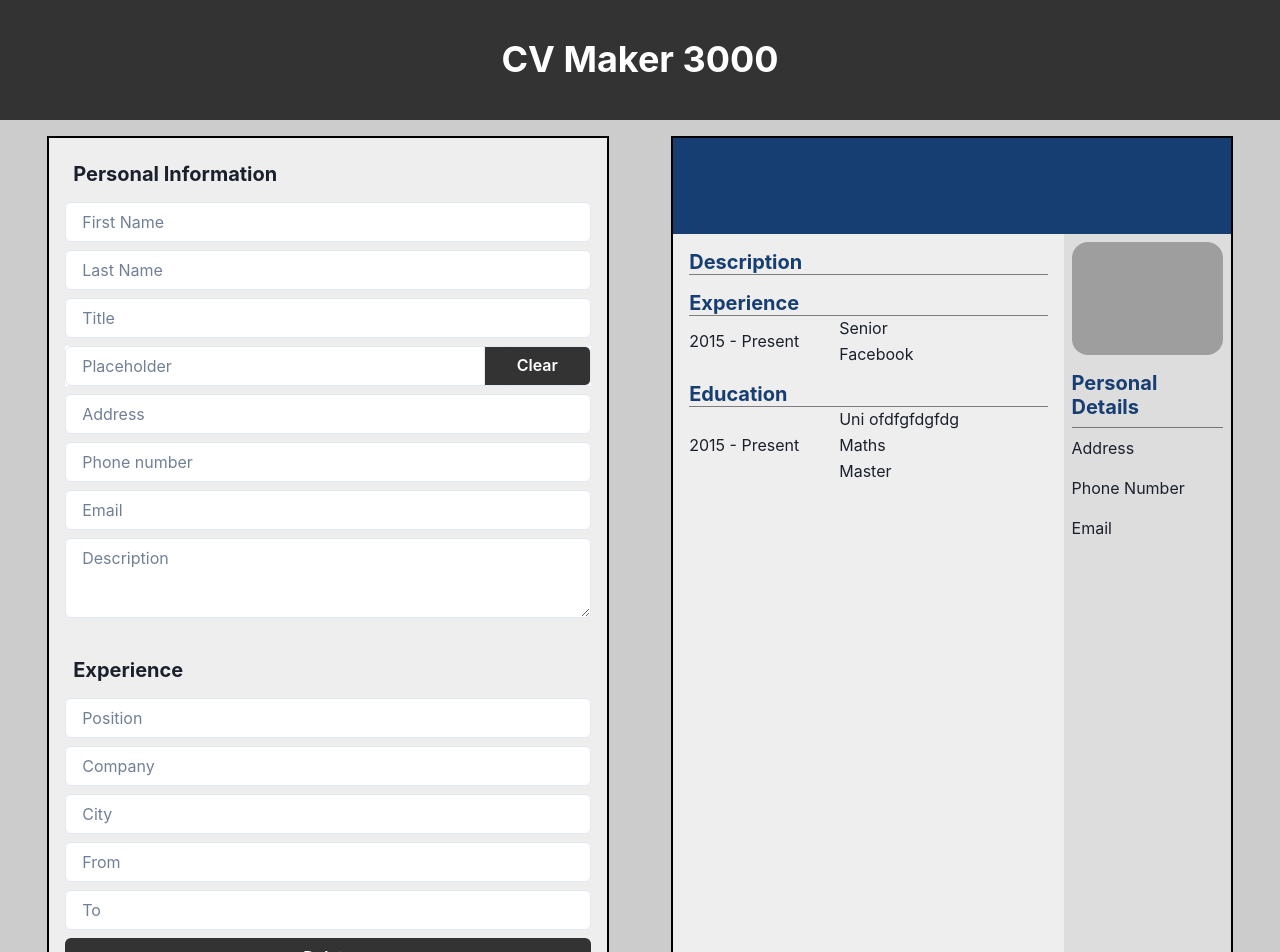
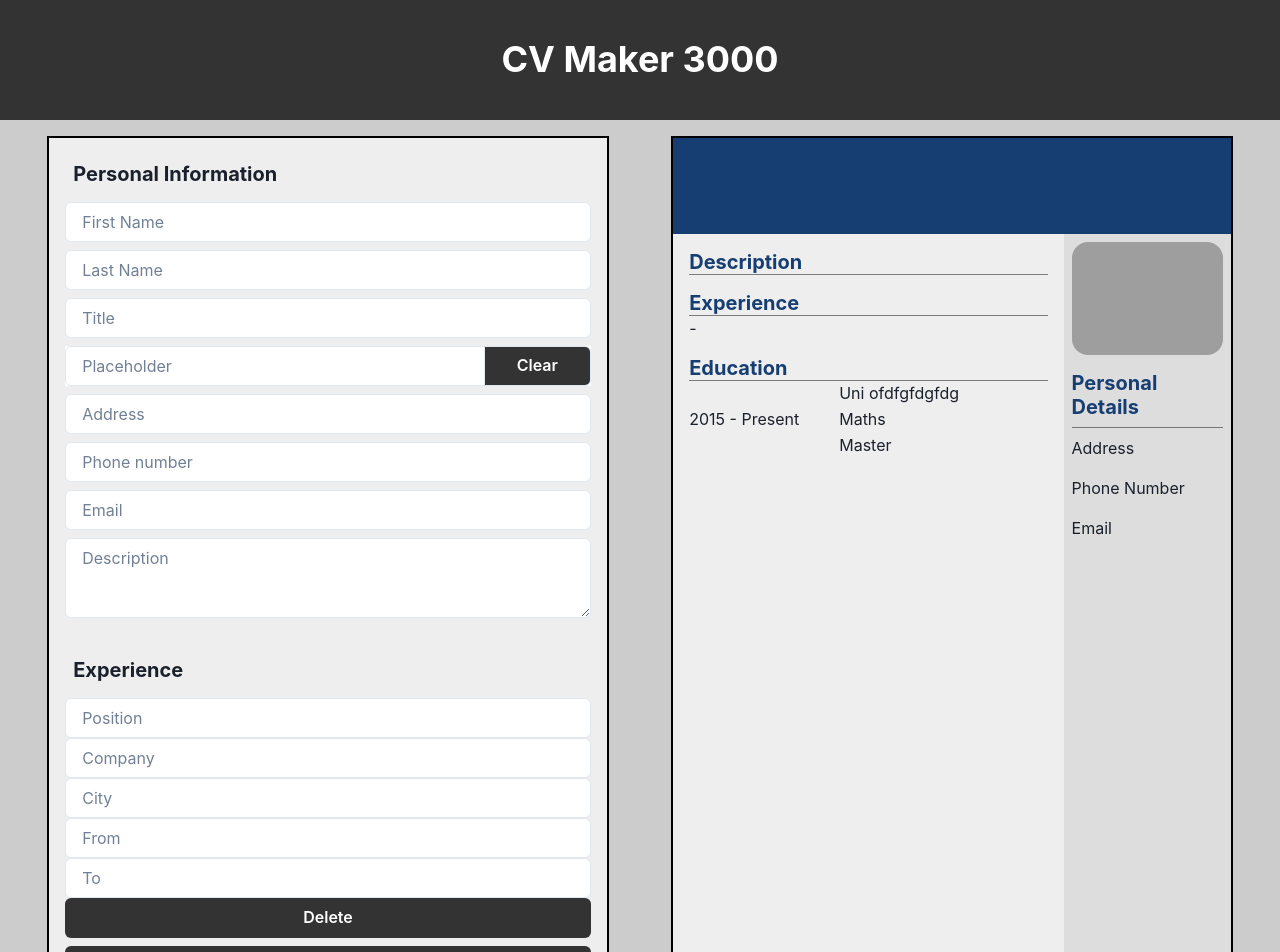
Before and after one commit to Vik-C204/cv, a React (Create React App) app: page / in a window 1280 px wide. Shown: the top 952 px of the page. Built offline with nearby package versions, Linux system fonts and the light colour scheme; grey boxes are pictures that could not be loaded.

Commit message:
Can now add unlimited experience sections

```diff
--- a/src/App.js
+++ b/src/App.js
@@ -23,6 +23,69 @@ const App = () => {
     const [email, setEmail] = useState("");
     const [description, setDescription] = useState("");
 
+    const [exp, setExp] = useState({ experience: [{
+        id: uniqid(),
+        position: "",
+        company: "",
+        city: "",
+        from: "",
+        to: "",
+    },]})
+
+    const handleChangeExperience = (e, id) => {
+        const { name, value } = e.target
+
+        setExp((prevState) => {
+            const newExperience = prevState.experience.map((experienceItem) => {
+                if (experienceItem.id === id) {
+                    return { ...experienceItem, [name]: value }
+                }
+                return experienceItem
+            })
+            return { ...prevState, experience: [...newExperience] }
+        })
+    }
+
+
+
+
+
+    const handleAddExperience = () => {
+        setExp((prevState) => ({
+            ...prevState,
+            experience: [
+                ...prevState.experience,
+                {
+                    id: uniqid(),
+                    position: '',
+                    company: '',
+                    city: '',
+                    from: '',
+                    to: '',
+                },
+            ],
+        }))
+    }
+
+    const handleDeleteExperience = (id) => {
+        setExp((prevState) => {
+            const newExperience = prevState.experience.filter(
+                (experienceItem) => experienceItem.id !== id
+            )
+            return { ...prevState, experience: [...newExperience] }
+        })
+    }
+
+
+
+    const [position, setPosition] = useState("");
+    const [company, setCompany] = useState("");
+    const [city, setCity] = useState("");
+    const [from, setFrom] = useState("");
+    const [to, setTo] = useState("");
+
+
+
     const theme1 = useTheme();
 
 
@@ -39,7 +102,9 @@ const App = () => {
                                                photo={photo} setPhoto={setPhoto}
                                                adress={address} setAddress={setAddress}
                                                phone={phone} setPhone={setPhone}
-                                               email={email} setEmail={setEmail}
+                                               email={email} setEmail={setEmail} handleChange={handleChangeExperience}
+                                               handleAdd={handleAddExperience} handleDelete={handleDeleteExperience}
+                                               exp={exp.experience}
                                                description={description} setDescription={setDescription}/> </Box>
                     <Box width={"45%"}> <Output firstName={firstName}
                                                 lastName={lastName}
@@ -48,6 +113,7 @@ const App = () => {
                                                 adress={address}
                                                 phone={phone}
                                                 email={email}
+                                                exp={exp.experience}
                                                 description={description}/>  </Box>
                 </Flex>
 
--- a/src/Components/Experience.js
+++ b/src/Components/Experience.js
@@ -1,19 +1,47 @@
 import React, { useState } from "react";
-import {Button, Heading, Input, Stack, Textarea} from "@chakra-ui/react";
+import {Box, Button, Heading, Input, Stack, Textarea} from "@chakra-ui/react";
 import { extendTheme } from "@chakra-ui/react"
 
-const Experience = () => {
+const Experience = (props) => {
+
+
+        const experienceItems = props.exp.map((e) => (
+            <Box>
+            <Input value={e.position} placeholder={"Position"} bgColor={"#ffffff"}
+                   onChange={(event) => props.handleChange(event, e.id) }/>
+            <Input value={e.position} placeholder={"Company"} bgColor={"#ffffff"}
+                   onChange={(event) => props.handleChange(event, e.id) }/>
+            <Input value={e.position} placeholder={"City"} bgColor={"#ffffff"}
+                   onChange={(event) => props.handleChange(event, e.id) }/>
+            <Input value={e.position} placeholder={"From"} bgColor={"#ffffff"}
+                   onChange={(event) => props.handleChange(event, e.id) }/>
+            <Input value={e.position} placeholder={"To"} bgColor={"#ffffff"}
+                   onChange={(event) => props.handleChange(event, e.id) }/>
+            <Button colorScheme='primary' variant={"solid"} onClick={() => props.handleDelete(e.id)}> Delete </Button>
+            </Box>
+        ))
+
 
 
     return <Stack p={4}>
+
         <Heading as={"h2"} size={"md"} p={2}> Experience </Heading>
-        <Input placeholder={"Position"} bgColor={"#ffffff"}/>
-        <Input placeholder={"Company"} bgColor={"#ffffff"}/>
-        <Input placeholder={"City"} bgColor={"#ffffff"}/>
-        <Input placeholder={"From"} bgColor={"#ffffff"}/>
-        <Input placeholder={"To"} bgColor={"#ffffff"}/>
-        <Button colorScheme='primary' variant={"solid"}> Delete </Button>
-        <Button colorScheme='primary' variant={"solid"}> Add </Button>
+        {props.exp.map((e) => (
+        <Box key={e.id}>
+            <Input value={e.position} placeholder={"Position"} bgColor={"#ffffff"} name={"position"}
+                   onChange={(event) => props.handleChange(event, e.id) }/>
+            <Input value={e.company} placeholder={"Company"} bgColor={"#ffffff"} name={"company"}
+                   onChange={(event) => props.handleChange(event, e.id) }/>
+            <Input value={e.city} placeholder={"City"} bgColor={"#ffffff"} name={"city"}
+                   onChange={(event) => props.handleChange(event, e.id) }/>
+            <Input value={e.from} placeholder={"From"} bgColor={"#ffffff"} name={"from"}
+                   onChange={(event) => props.handleChange(event, e.id) }/>
+            <Input value={e.to} placeholder={"To"} bgColor={"#ffffff"} name={"to"}
+                   onChange={(event) => props.handleChange(event, e.id) }/>
+            <Button  width={"100%"} colorScheme='primary' variant={"solid"} onClick={() => props.handleDelete(e.id)}> Delete </Button>
+        </Box>
+        ))}
+        <Button colorScheme='primary' variant={"solid"} onClick={props.handleAdd}> Add </Button>
 
 
 
--- a/src/Components/First.js
+++ b/src/Components/First.js
@@ -3,7 +3,7 @@ import General from "./General.js"
 import Experience from "./Experience";
 import Education from "./Education";
 import App from "../App";
-import {Box, Button} from "@chakra-ui/react";
+import {Box, Button, Heading} from "@chakra-ui/react";
 
 const First = (props) => {
     return <Box bgColor={"#eeeeee"} border={"2px solid black"}>
@@ -15,7 +15,8 @@ const First = (props) => {
                  phone={props.phone} setPhone={props.setPhone}
                  email={props.email} setEmail={props.setEmail}
                  description={props.description} setDescription={props.setDescription} />
-        <Experience />
+        <Experience handleChange={props.handleChange} handleAdd={props.handleAdd} handleDelete={props.handleDelete}
+                    exp={props.exp} />
         <Education />
     </Box>
 }
--- a/src/Components/Output.js
+++ b/src/Components/Output.js
@@ -25,16 +25,18 @@ const Output = (props) => {
 
                     <Heading mt={4} size={"md"} color={"#163e72"}> Experience  </Heading>
                     <Divider borderColor={"#333"} />
-                    <HStack spacing={10}>
+                    {props.exp.map((e) => (
+                    <HStack key={e.id} spacing={10}>
 
-                        <Text> 2015 - Present </Text>
+                        <Text> {e.from} - {e.to} </Text>
                         <VStack spacing={0.5} align={"flex-start"}>
-                            <Text> Senior </Text>
-                            <Text> Facebook </Text>
+                            <Text> {e.position} </Text>
+                            <Text> {e.company} </Text>
 
                         </VStack>
 
                     </HStack>
+                    ))}
 
                     <Heading mt={4} size={"md"} color={"#163e72"}> Education  </Heading>
                     <Divider borderColor={"#333"} />
```
Also changed, not shown: src/Components/ExperienceObject.js (added, +46 -0 lines).
